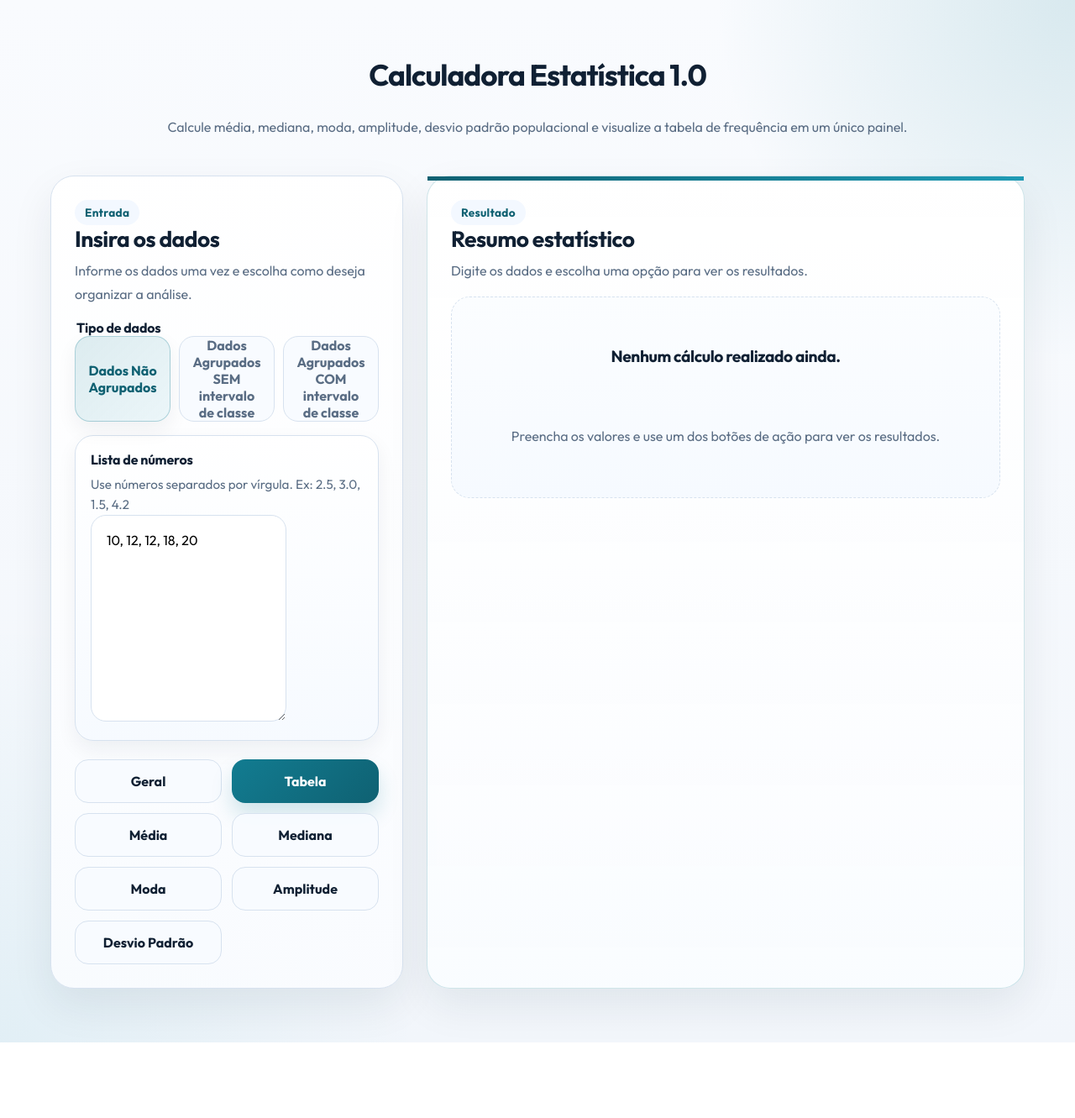
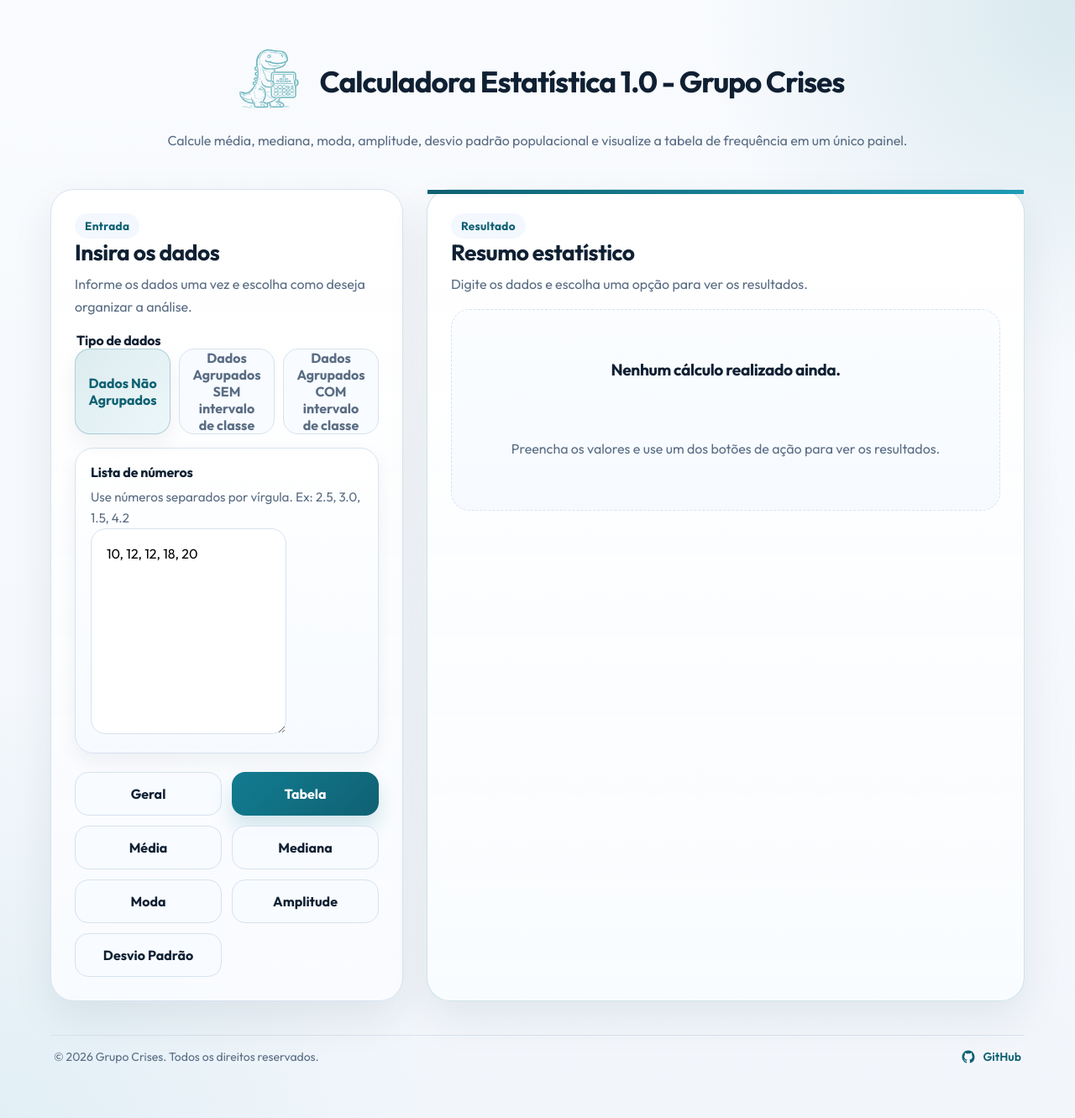
Before and after one commit to beatrp/Calculadora-Estatistica, a React (Vite) app in the folder frontend/: page / in a window 1280 px wide. Shown: the whole page at 84% size. Before the commit the page ends 1241 px from the top, so only its background shows below. Built offline with nearby package versions, Linux system fonts and the light colour scheme.

Commit message:
new file:   frontend/src/assets/images/logo.svg 	new file:   frontend/src/assets/images/logo1.svg 	new file:   frontend/src/components/Footer.jsx 	modified:   frontend/src/pages/HomePage.jsx 	modified:   frontend/src/styles/global.css

```diff
--- /dev/null
+++ b/frontend/src/components/Footer.jsx
@@ -0,0 +1,32 @@
+function Footer() {
+  return (
+    <footer className="app-footer">
+      <div className="app-footer__content">
+        <p className="app-footer__text">
+          &copy; 2026 Grupo Crises. Todos os direitos reservados.
+        </p>
+        <a
+          className="app-footer__github"
+          href="https://github.com/mavelynleme/calculadora-estatistica"
+          target="_blank"
+          rel="noreferrer"
+          aria-label="Abrir GitHub do projeto"
+        >
+          <svg
+            className="app-footer__github-icon"
+            viewBox="0 0 24 24"
+            aria-hidden="true"
+          >
+            <path
+              fill="currentColor"
+              d="M12 2C6.48 2 2 6.59 2 12.25c0 4.53 2.87 8.37 6.84 9.73.5.09.68-.22.68-.49 0-.24-.01-1.05-.01-1.9-2.78.62-3.37-1.21-3.37-1.21-.46-1.2-1.11-1.52-1.11-1.52-.91-.64.07-.63.07-.63 1 .08 1.53 1.06 1.53 1.06.9 1.57 2.35 1.12 2.92.86.09-.67.35-1.12.63-1.38-2.22-.26-4.56-1.15-4.56-5.12 0-1.13.39-2.05 1.03-2.77-.11-.26-.45-1.31.1-2.73 0 0 .84-.28 2.75 1.06A9.3 9.3 0 0 1 12 6.84c.85 0 1.71.12 2.51.37 1.91-1.34 2.75-1.06 2.75-1.06.55 1.42.21 2.47.1 2.73.64.72 1.03 1.64 1.03 2.77 0 3.98-2.34 4.86-4.57 5.11.36.32.67.95.67 1.92 0 1.39-.01 2.5-.01 2.84 0 .27.18.59.69.49A10.27 10.27 0 0 0 22 12.25C22 6.59 17.52 2 12 2Z"
+            />
+          </svg>
+          <span>GitHub</span>
+        </a>
+      </div>
+    </footer>
+  );
+}
+
+export default Footer;
--- a/frontend/src/pages/HomePage.jsx
+++ b/frontend/src/pages/HomePage.jsx
@@ -1,6 +1,8 @@
 import { useMemo, useState } from "react";
+import Footer from "../components/Footer";
 import ResultPanel from "../components/ResultPanel";
 import StatsInputForm from "../components/StatsInputForm";
+import logo from "../assets/images/logo.svg";
 import { exportStatisticsPdf } from "../services/pdfExport";
 import { normalizeInputData } from "../utils/inputNormalization";
 import { calculateStatistics } from "../utils/statistics";
@@ -74,7 +76,16 @@ function HomePage() {
     <main className="page-shell">
       <section className="hero">
         <div className="hero-content">
-          <h1>Calculadora Estatística 1.0</h1>
+          <div className="hero-title-row">
+            <img
+              src={logo}
+              alt="Grupo Crises Logo"
+              className="hero-logo"
+              width="90"
+              height="90"
+            />
+            <h1>Calculadora Estatística 1.0 - Grupo Crises</h1>
+          </div>
           <p className="hero-text">
             Calcule média, mediana, moda, amplitude, desvio padrão populacional e
             visualize a tabela de frequência em um único painel.
@@ -133,6 +144,7 @@ function HomePage() {
           )}
         </section>
       </section>
+      <Footer />
     </main>
   );
 }
--- a/frontend/src/styles/global.css
+++ b/frontend/src/styles/global.css
@@ -60,6 +60,20 @@ textarea {
   max-width: 100%;
   padding: 0 16px;
   box-sizing: border-box;
+}
+
+.hero-title-row {
+  display: flex;
+  align-items: center;
+  justify-content: center;
+  gap: 16px;
+  flex-wrap: wrap;
+}
+
+.hero-logo {
+  width: clamp(64px, 10vw, 90px);
+  height: auto;
+  flex-shrink: 0;
 }
 
 .hero-badge,
@@ -613,6 +627,45 @@ textarea {
   letter-spacing: -0.02em;
 }
 
+.app-footer {
+  margin-top: 40px;
+  padding: 16px 4px 0;
+  border-top: 1px solid var(--line);
+}
+
+.app-footer__content {
+  display: flex;
+  align-items: center;
+  justify-content: space-between;
+  gap: 12px;
+  color: var(--muted);
+  font-size: 0.875rem;
+}
+
+.app-footer__text {
+  margin: 0;
+}
+
+.app-footer__github {
+  display: inline-flex;
+  align-items: center;
+  gap: 8px;
+  color: var(--primary-dark);
+  text-decoration: none;
+  font-weight: 600;
+}
+
+.app-footer__github:hover,
+.app-footer__github:focus-visible {
+  color: var(--primary);
+}
+
+.app-footer__github-icon {
+  width: 18px;
+  height: 18px;
+  flex-shrink: 0;
+}
+
 @media (max-width: 900px) {
   .content-grid {
     grid-template-columns: 1fr;
@@ -629,12 +682,26 @@ textarea {
   .input-mode-header {
     flex-direction: column;
   }
+
+  .app-footer__content {
+    flex-direction: column;
+    justify-content: center;
+    text-align: center;
+  }
 }
 
 @media (max-width: 640px) {
   .page-shell {
     width: min(100% - 20px, 100%);
     padding-top: 24px;
+  }
+
+  .hero-title-row {
+    gap: 12px;
+  }
+
+  .hero-logo {
+    width: 60px;
   }
 
   .panel {
```
Also changed, not shown: frontend/src/assets/images/logo.svg (added), frontend/src/assets/images/logo1.svg (added).
